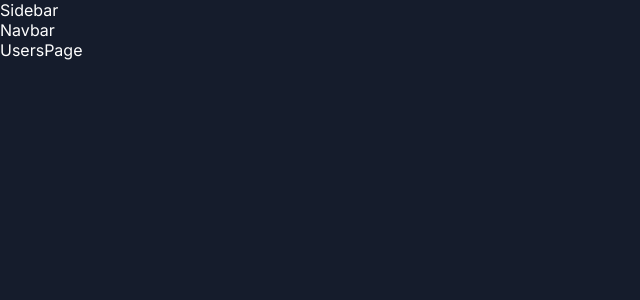
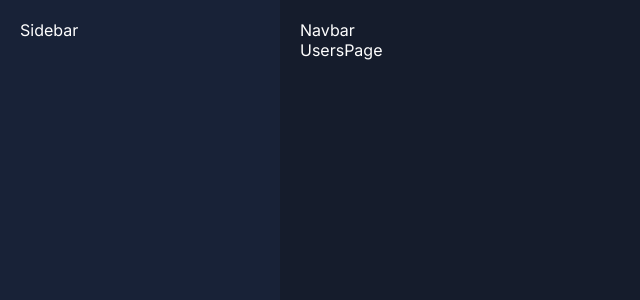
Before and after one commit to AdminForIinRange/dashboard, a Next.js app: page /dashboard/users in a window 1280 px wide. Shown: the top 300 px of the page, without its empty margins (0-640 px from the left). Built offline with nearby package versions, Linux system fonts and the light colour scheme.

Commit message:
styles import

```diff
--- a/src/app/dashboard/layout.jsx
+++ b/src/app/dashboard/layout.jsx
@@ -2,14 +2,15 @@ import React from "react";
 import Sidebar from "../ui/dashboard/sidebar/sidebar"; // from UI file inside teh app folder.
 
 import Navbar from "../ui/dashboard/navbar/navbar";
+import styles from "../ui/dashboard/dashboard.module.css";
 
 const Layout = ({ children }) => {
   return (
-    <div>
-      <div>
+    <div className={styles.container}>
+      <div className={styles.menu}>
         <Sidebar />
       </div>
-      <div>
+      <div className={styles.content}>
         <Navbar />
         {children}
       </div>
--- a/src/app/ui/dashboard/dashboard.module.css
+++ b/src/app/ui/dashboard/dashboard.module.css
@@ -0,0 +1,38 @@
+.container {
+    display: flex;
+  }
+
+  .menu {
+    flex: 1;
+    background-color: var(--bgSoft);
+    padding: 20px;
+    min-height: 100vh;
+  }
+
+  .content {
+    flex: 4;
+    padding: 20px;
+  }
+
+  .wrapper {
+    display: flex;
+    gap: 20px;
+    margin-top: 20px;
+  }
+
+  .main {
+    flex: 3;
+    display: flex;
+    flex-direction: column;
+    gap: 20px;
+  }
+
+  .cards {
+    display: flex;
+    gap: 20px;
+    justify-content: space-between;
+  }
+
+  .side {
+    flex: 1;
+  }
```
Also changed, not shown: 1 other file (tests, documents, lock files or other folders).
